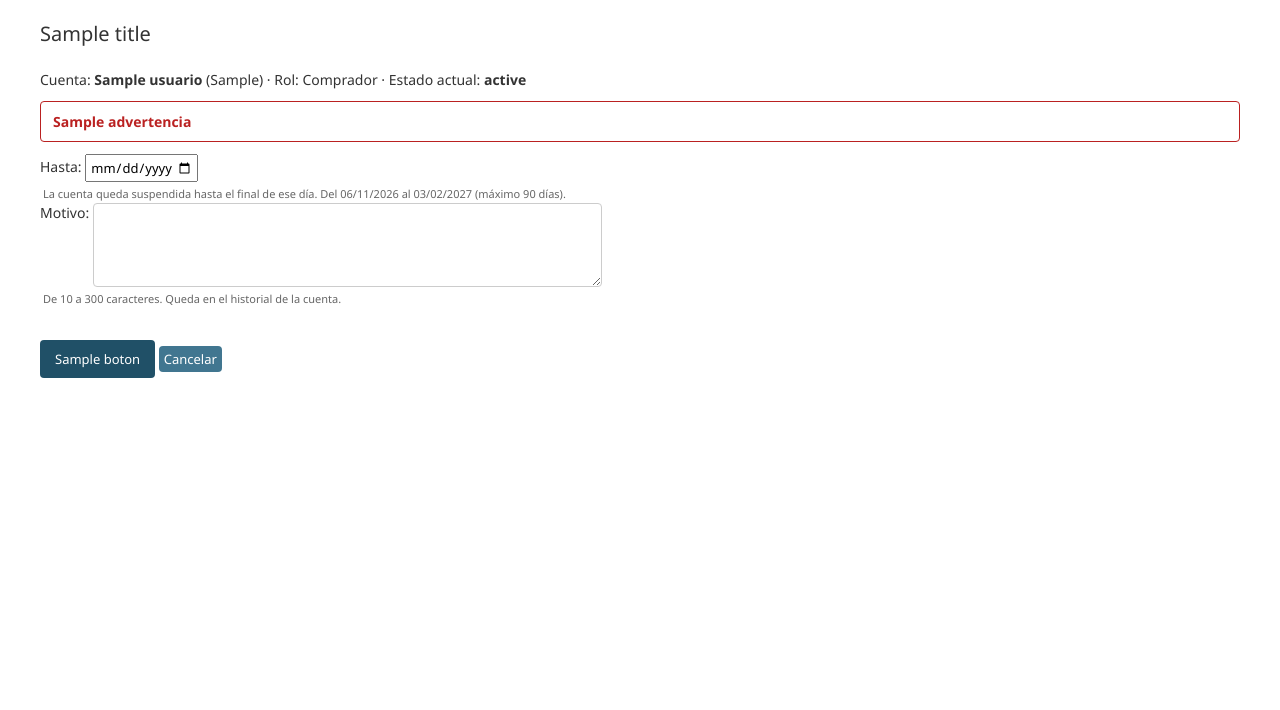
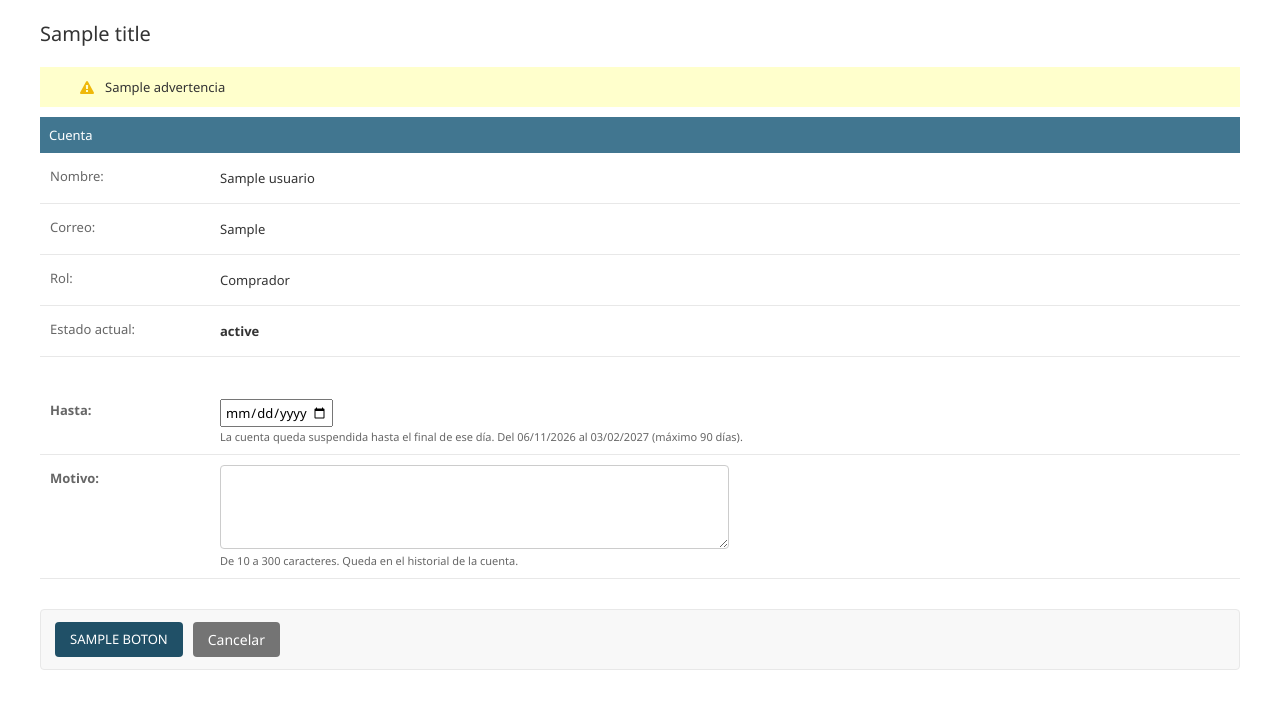
Before and after one commit to willardguillermo/boticompara, a Django app: template backend-admin/boticas/templates/admin/boticas/usuario/accion.html in a window 1280 px wide. Shown: the part 92-802 px from the top of the page. Before the commit the page ends 470 px from the top, so only its background shows below. Run offline with Django 5.2, Linux system fonts and the light colour scheme; tables that the repository leaves empty hold one stand-in row (values such as "Sample post"); the template is opened without the code that fills it: values that come from a table or form of the project are taken from there, most other values are stand-ins (such as "Sample title", 1, 10 or a date in 2020); parts of the project's set-up code (start-up, migrations or seed data) failed here and were passed over.

Commit message:
style(admin): ordena los formularios de suspender, reactivar y dar de baja (H91 H92 H93)

```diff
--- a/backend-admin/boticas/templates/admin/boticas/usuario/accion.html
+++ b/backend-admin/boticas/templates/admin/boticas/usuario/accion.html
@@ -1,6 +1,14 @@
 {% extends "admin/base_site.html" %}
-{% load admin_urls %}
-{% comment %}H91-H93: página de cada acción sobre una cuenta (formulario y, en la baja, la confirmación).{% endcomment %}
+{% load static admin_urls %}
+{% comment %}
+H91-H93: página de cada acción sobre una cuenta (formulario y, en la baja, la confirmación).
+Solo usa el marcado y las clases nativas del admin (forms.css): se ve igual en modo claro y oscuro.
+{% endcomment %}
+
+{% block extrastyle %}{{ block.super }}<link rel="stylesheet" href="{% static "admin/css/forms.css" %}">{% endblock %}
+
+{# delete-confirmation es la clase nativa que pinta de rojo el botón de enviar en la confirmación de la baja #}
+{% block bodyclass %}{{ block.super }} app-{{ opts.app_label }} model-{{ opts.model_name }} change-form{% if peligrosa %} delete-confirmation{% endif %}{% endblock %}
 
 {% block breadcrumbs %}
 <div class="breadcrumbs">
@@ -14,32 +22,64 @@
 
 {% block content %}
 <div id="content-main">
-  <p>Cuenta: <strong>{{ usuario.nombre }}</strong> ({{ usuario.correo }}) &middot;
-     Rol: {{ usuario.get_rol_display }} &middot; Estado actual: <strong>{{ estado }}</strong></p>
-
-  {% if advertencia %}<p class="errornote">{{ advertencia }}</p>{% endif %}
+  {% if advertencia %}
+    <ul class="messagelist"><li class="warning">{{ advertencia }}</li></ul>
+  {% endif %}
 
   <form method="post" novalidate>
     {% csrf_token %}
+    <div>
+      <fieldset class="module aligned">
+        <h2 class="fieldset-heading">Cuenta</h2>
+        <div class="form-row">
+          <div><div class="flex-container"><label>Nombre:</label><div class="readonly">{{ usuario.nombre }}</div></div></div>
+        </div>
+        <div class="form-row">
+          <div><div class="flex-container"><label>Correo:</label><div class="readonly">{{ usuario.correo }}</div></div></div>
+        </div>
+        <div class="form-row">
+          <div><div class="flex-container"><label>Rol:</label><div class="readonly">{{ usuario.get_rol_display }}</div></div></div>
+        </div>
+        <div class="form-row">
+          <div><div class="flex-container"><label>Estado actual:</label><div class="readonly"><strong>{{ estado }}</strong></div></div></div>
+        </div>
+      </fieldset>
+
       {% if confirmacion %}
-      <p>Motivo: <strong>{{ form.cleaned_data.motivo }}</strong></p>
+        <fieldset class="module aligned">
+          <div class="form-row">
+            <div><div class="flex-container"><label>Motivo:</label><div class="readonly">{{ form.cleaned_data.motivo }}</div></div></div>
+          </div>
+        </fieldset>
         {% for campo in form %}{{ campo.as_hidden }}{% endfor %}
         <input type="hidden" name="confirmado" value="si">
       {% else %}
-      {% if form.non_field_errors %}{{ form.non_field_errors }}{% endif %}
+        {% if form.errors %}
+          <p class="errornote">{% if form.errors|length == 1 %}Corrige el error de abajo.{% else %}Corrige los errores de abajo.{% endif %}</p>
+          {{ form.non_field_errors }}
+        {% endif %}
         <fieldset class="module aligned">
           {% for campo in form %}
-          <div class="form-row{% if campo.errors %} errors{% endif %}">
+            <div class="form-row{% if campo.errors %} errors{% endif %} field-{{ campo.name }}">
               {{ campo.errors }}
-            <div class="flex-container">{{ campo.label_tag }} {{ campo }}</div>
-            {% if campo.help_text %}<div class="help">{{ campo.help_text }}</div>{% endif %}
+              <div>
+                <div class="flex-container">
+                  <label for="{{ campo.id_for_label }}"{% if campo.field.required %} class="required"{% endif %}>{{ campo.label }}:</label>
+                  {{ campo }}
+                </div>
+                {% if campo.help_text %}
+                  <div class="help" id="{{ campo.auto_id }}_helptext"><div>{{ campo.help_text }}</div></div>
+                {% endif %}
+              </div>
             </div>
           {% endfor %}
         </fieldset>
       {% endif %}
+
       <div class="submit-row">
-      <input type="submit" value="{{ boton }}"{% if peligrosa %} class="deletelink" style="background: var(--delete-button-bg); color: var(--button-fg);"{% else %} class="default"{% endif %}>
-      <a href="{{ url_detalle }}" class="button cancel-link">Cancelar</a>
+        <input type="submit" value="{{ boton }}" class="default">
+        <a href="{{ url_detalle }}" class="closelink">Cancelar</a>
+      </div>
     </div>
   </form>
 </div>
```
Lines whose indentation alone changed are shown as unchanged.
